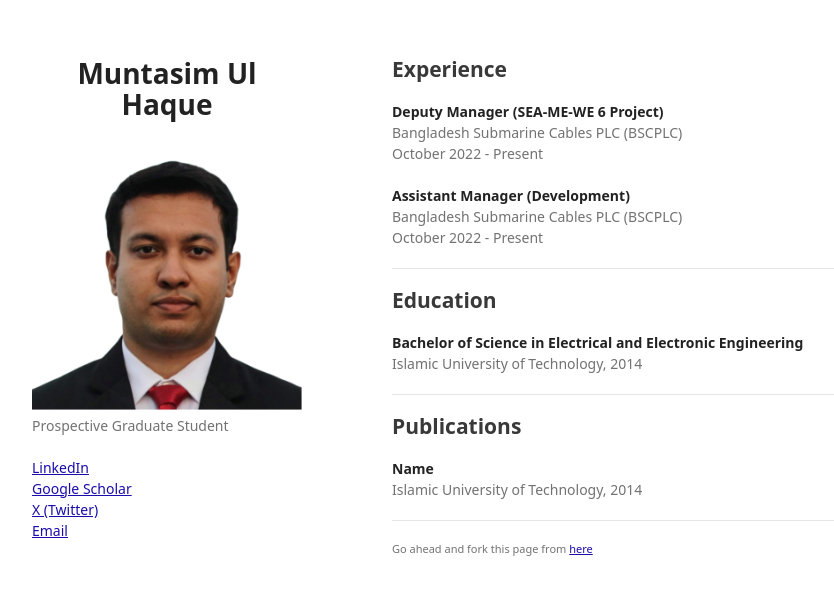
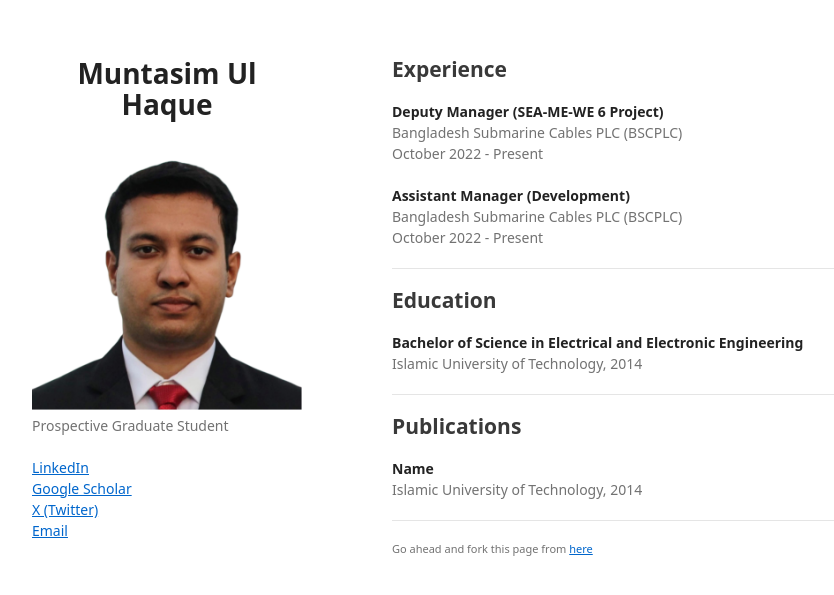
Before and after one commit to muntasimulhaque/muntasimulhaque.github.io, a Jekyll site: the page built from index.md, in a window 1280 px wide. Shown: the top 595 px of the page, without its empty margins (178-1012 px from the left). Built offline with Jekyll 4.4.1, drawn with Linux system fonts in a browser that asks for light colours; our own code applies the rules of GitHub Pages for plain Markdown files; a script that is not in the unit is left out.

Commit message:
Update style.css

```diff
--- a/assets/css/style.css
+++ b/assets/css/style.css
@@ -33,16 +33,16 @@ h3, h4, h5, h6 {
 }
 
 a {
-  color: #1a0dab;  /* Google-like blue color for links */
+  color: #0066cc;  /* Apple-like blue color for links */
   text-decoration: underline;
 }
 
 a:hover {
-  color: #1a0dab;  /* Same color on hover, following Google's style */
+  color: #0066cc;  /* Same color on hover */
 }
 
 a:visited {
-  color: #609;  /* Google-like purple for visited links */
+  color: #0066cc;  /* Same color for visited links */
 }
 
 .wrapper {
@@ -103,12 +103,12 @@ header {
 }
 
 header h1 a {
-  color: inherit;  /* Inherit color from parent */
+  color: #222 !important;  /* Force color to remain unchanged */
   text-decoration: none;
 }
 
-header h1 a:hover {
-  color: inherit;  /* Keep the same color on hover */
+header h1 a:hover, header h1 a:visited {
+  color: #222 !important;  /* Force color to remain unchanged on hover and when visited */
   text-decoration: none;
 }
 
@@ -149,7 +149,7 @@ header ul a {
 }
 
 header ul a:hover, header ul a:focus {
-  color: #1a0dab;  /* Google-like blue color for header links on hover */
+  color: #0066cc;  /* Apple-like blue color for header links on hover */
   font-weight: bold;
 }
 
```
